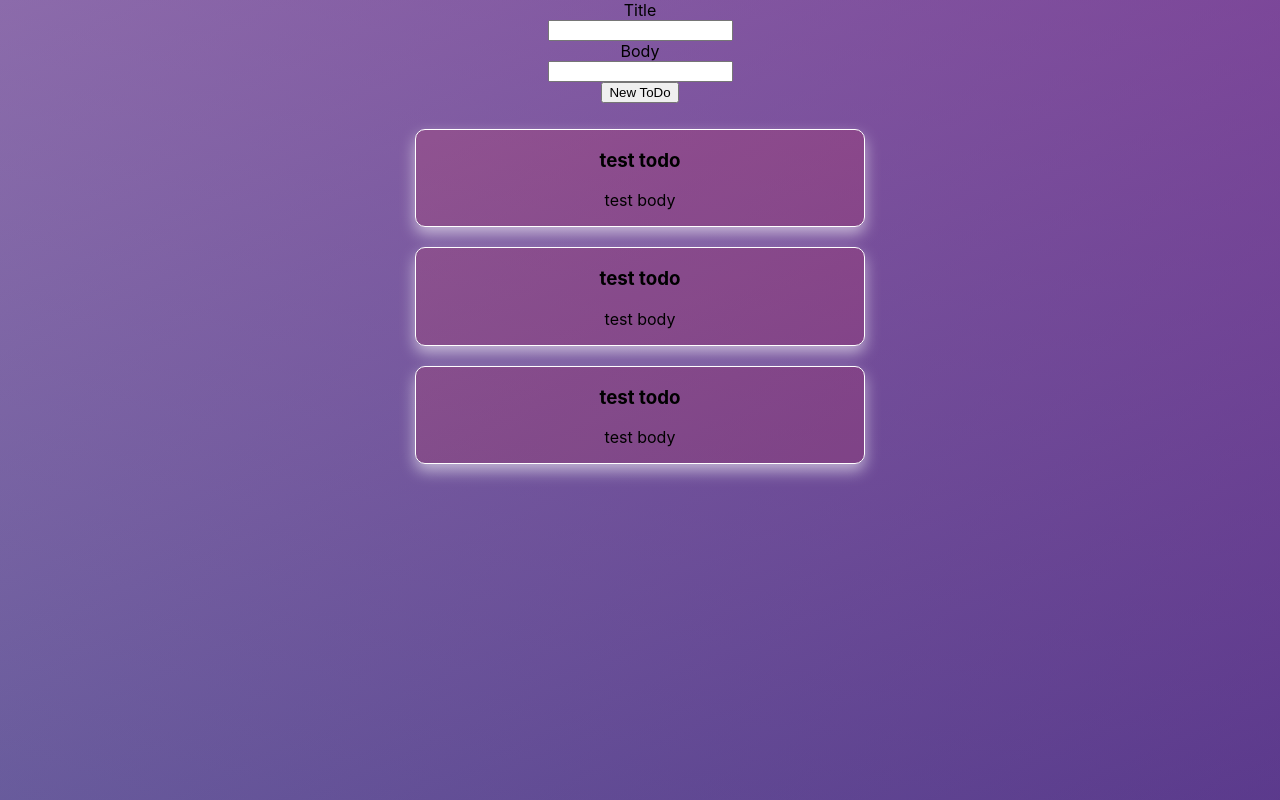
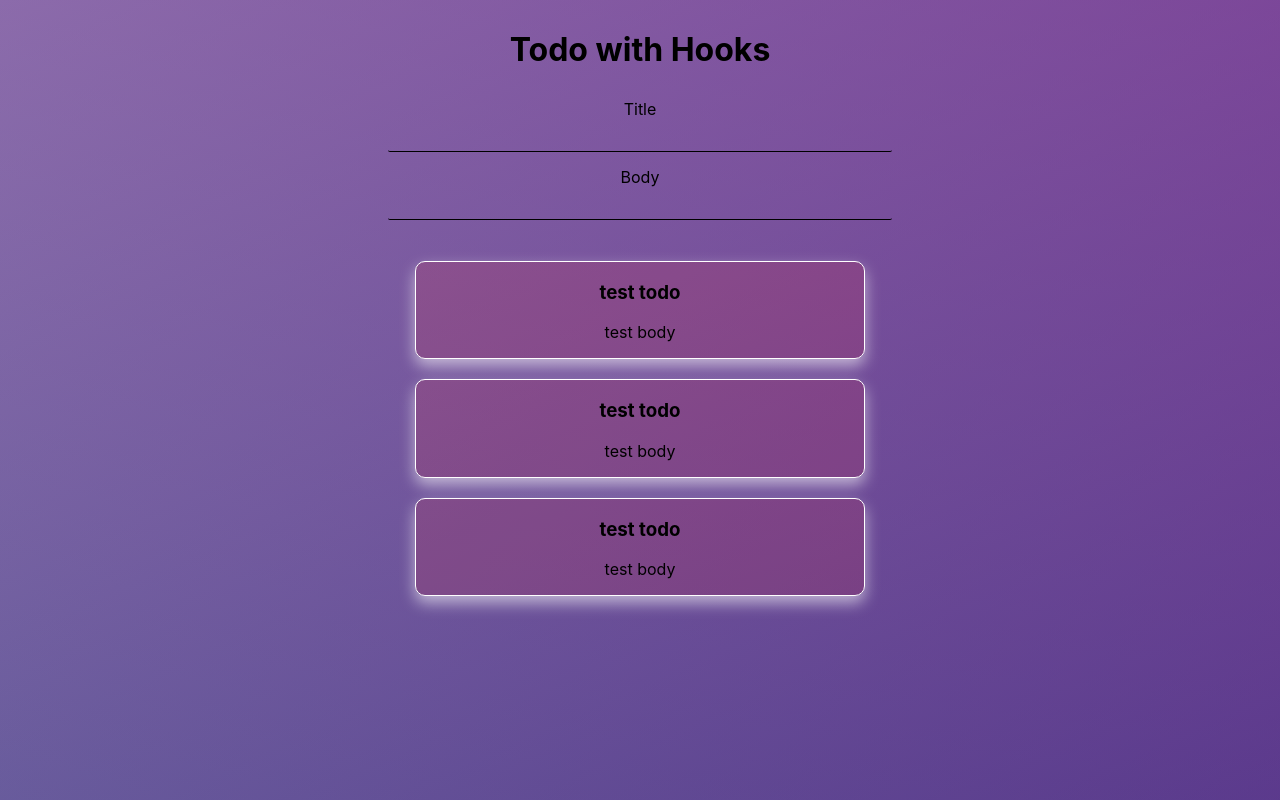
Before and after one commit to jkirk001/Todo, a React (Create React App) app: page / in a window 1280 px wide. Built offline with nearby package versions, Linux system fonts and the light colour scheme; no server answers.

Commit message:
Removed submit button/ Added Submit on keydown

```diff
--- a/src/App.css
+++ b/src/App.css
@@ -1,6 +1,6 @@
 .App {
   width: 100%;
-  height: 100vh;
+  min-height: 100vh;
 
   background: linear-gradient(
       217deg,
@@ -11,34 +11,9 @@
     linear-gradient(336deg, rgba(5, 20, 105, 0.8), rgba(0, 0, 255, 0) 70.71%);
 
   background-size: 400% 400%;
-
-  /*-webkit-animation: AnimationName 5s ease 1;
-  -moz-animation: AnimationName 5s ease 1; */
   animation: AnimationName 25s ease-in-out infinite;
 }
 
-/*@-webkit-keyframes AnimationName {
-  0% {
-    background-position: 0% 0%;
-  }
-  50% {
-    background-position: 100% 0%;
-  }
-  100% {
-    background-position: 45% 45%;
-  }
-}
-@-moz-keyframes AnimationName {
-  0% {
-    background-position: 0% 38%;
-  }
-  50% {
-    background-position: 100% 63%;
-  }
-  100% {
-    background-position: 0% 38%;
-  }
-} */
 @keyframes AnimationName {
   0% {
     background-position: 50% 30%;
@@ -53,3 +28,9 @@
     background-position: 50% 30%;
   }
 }
+
+.App h1 {
+  margin: 0px;
+  text-align: center;
+  padding: 30px 0;
+}
--- a/src/App.js
+++ b/src/App.js
@@ -26,6 +26,7 @@ function App() {
   //#endregion
   return (
     <div className="App">
+      <h1>Todo with Hooks</h1>
       <TodoInput />
       <TodoList />
     </div>
--- a/src/container/TodoInput/TodoInput.js
+++ b/src/container/TodoInput/TodoInput.js
@@ -10,6 +10,7 @@ const TodoInput = () => {
     <div className={classes.FormContainer}>
       <form
         className={classes.Form}
+        autocomplete="off"
         onSubmit={(e) => todoContext.post(e, todoState)}
       >
         <div className={classes.FormItem}>
@@ -18,6 +19,15 @@ const TodoInput = () => {
             type="text"
             name="title"
             value={todoState.title}
+            onKeyDown={(e) => {
+              if (e.key === "Enter") {
+                const todoStateCopy = { ...todoState };
+                setTodoState({ title: "", body: "" });
+                return todoContext.post(e, todoStateCopy);
+              } else {
+                return null;
+              }
+            }}
             onChange={(e) =>
               setTodoState({ ...todoState, title: e.target.value })
             }
@@ -29,12 +39,20 @@ const TodoInput = () => {
             type="text"
             name="body"
             value={todoState.body}
+            onKeyDown={(e) => {
+              if (e.key === "Enter") {
+                const todoStateCopy = { ...todoState };
+                setTodoState({ title: "", body: "" });
+                return todoContext.post(e, todoStateCopy);
+              } else {
+                return null;
+              }
+            }}
             onChange={(e) =>
               setTodoState({ ...todoState, body: e.target.value })
             }
           />
         </div>
-        <button>New ToDo</button>
       </form>
     </div>
   );
--- a/src/container/TodoInput/TodoInput.module.css
+++ b/src/container/TodoInput/TodoInput.module.css
@@ -10,9 +10,30 @@
   align-items: center;
   justify-content: center;
 }
+/*.Form button {
+}*/
 .FormItem {
   display: flex;
   flex-direction: column;
   align-items: center;
   justify-content: center;
 }
+.FormItem input {
+  height: 30px;
+  border: 0;
+  border-bottom: 1px solid black;
+  border-radius: 2px;
+  background-color: rgba(255, 255, 255, 0);
+  margin-bottom: 15px;
+  width: 500px;
+  outline: none;
+  transition: all 0.5s ease;
+}
+.FormItem input:hover {
+  box-shadow: 0 7px 7px rgba(0, 0, 0, 0.432);
+  border-bottom: 1px solid rgba(0, 0, 0, 0.276);
+}
+.FormItem input:focus {
+  box-shadow: 0 5px 6px rgba(0, 0, 0, 0.432);
+  border-bottom: 1px solid rgba(0, 0, 0, 0.5);
+}
--- a/src/context/todo-context.js
+++ b/src/context/todo-context.js
@@ -40,7 +40,6 @@ const TodoContextProvider = (props) => {
       }
     )
       .then((res) => {
-        console.log(res);
         const updatedTodos = allTodos.filter((todo) => todo.name !== id);
         setAllTodos(updatedTodos);
       })
```
